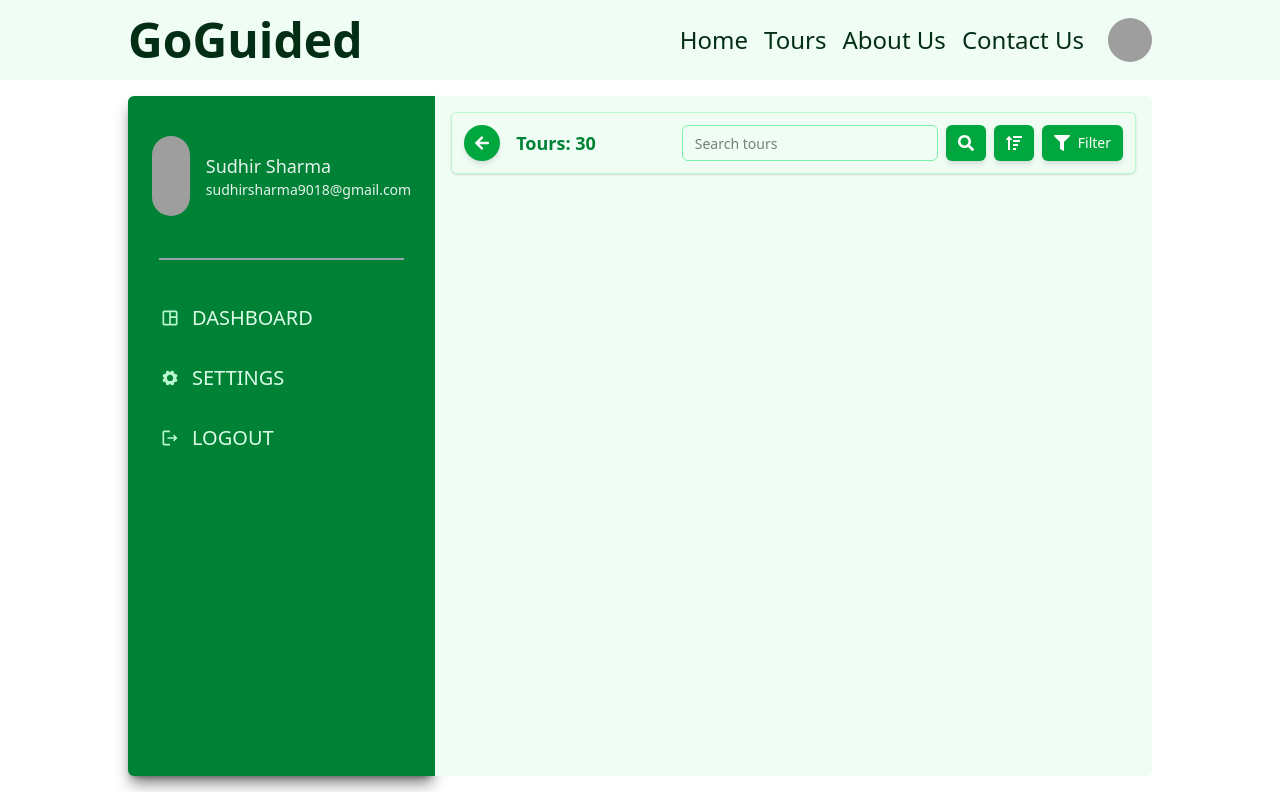
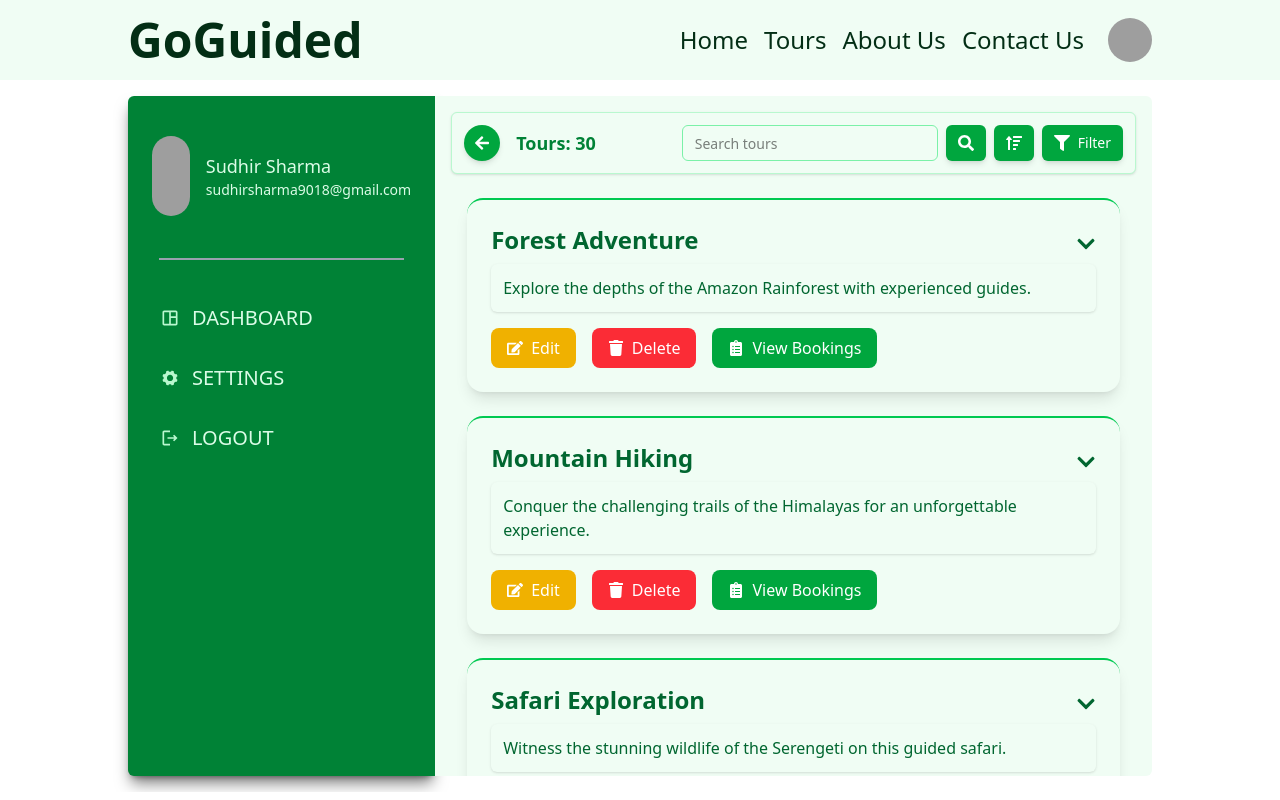
Before and after one commit to amansharma-7/GoGuided, a React (Vite) app in the folder Frontend/: page /admin/tours in a window 1280 px wide. Shown: the top 800 px of the page. Built offline with nearby package versions, Linux system fonts and the light colour scheme; grey boxes are pictures that could not be loaded.

Commit message:
added tour details page

```diff
--- a/Frontend/src/components/career/Careers.jsx
+++ /dev/null
@@ -1,18 +0,0 @@
-import React from "react";
-import Header from "./Header";
-import JobCard from "./JobCard";
-
-function Careers() {
-  return (
-    <section className="px-32 py-6 flex flex-col gap-6 justify-center">
-      <Header />
-      <div className="grid grid-cols-3  p-6 rounded-md">
-        {Array.from({ length: 2 }).map((el, i) => (
-          <JobCard key={i} id="meow" />
-        ))}
-      </div>
-    </section>
-  );
-}
-
-export default Careers;
--- a/Frontend/src/pages/accounts/Profile.jsx
+++ b/Frontend/src/pages/accounts/Profile.jsx
@@ -2,6 +2,8 @@ import { FaCircleUser } from "react-icons/fa6";
 
 const user = {
   name: "Sudhir Sharma",
+  firstName: "Sudhir",
+  lastName: "Sharma",
   email: "sudhirsharma9018@gmail.com",
   photo:
     "https://images.unsplash.com/photo-1529665253569-6d01c0eaf7b6?q=80&w=1985&auto=format&fit=crop&ixlib=rb-4.0.3&ixid=M3wxMjA3fDB8MHxwaG90by1wYWdlfHx8fGVufDB8fHx8fA%3D%3D",
@@ -9,11 +11,15 @@ const user = {
 
 function Profile() {
   return (
-    <div className="flex items-center gap-x-4 p-6 text-white/90 relative">
+    <div className="flex items-center gap-x-4 p-6 text-green-100 relative">
       <div className="relative inline-block cursor-pointer">
-        {user?.photo ? (
+        {user ? (
           <img
-            src={user.photo}
+            src={
+              user?.photo
+                ? user.photo
+                : `https://api.dicebear.com/5.x/initials/svg?seed=${user.firstName}%20${user.lastName}&backgroundColor=f5f5f5&textColor=2e7d32`
+            }
             alt={user.name}
             className="w-20 h-20 object-cover object-center rounded-full transition-transform duration-300 ease-in-out hover:scale-125"
           />
--- a/Frontend/src/pages/accounts/admin/Tours.jsx
+++ b/Frontend/src/pages/accounts/admin/Tours.jsx
@@ -1,5 +1,6 @@
 import { useState } from "react";
 import DashboardHeader from "../../../components/DashboardHeader";
+import ToursList from "./ToursList";
 
 function Tours() {
   const [searchQuery, setSearchQuery] = useState("");
@@ -42,6 +43,8 @@ function Tours() {
           },
         ]}
       />
+
+      <ToursList />
     </div>
   );
 }
--- /dev/null
+++ b/Frontend/src/pages/accounts/admin/ToursList.jsx
@@ -0,0 +1,176 @@
+import React, { useState } from "react";
+import {
+  FaEdit,
+  FaTrash,
+  FaClipboardList,
+  FaChevronDown,
+  FaChevronUp,
+} from "react-icons/fa";
+
+const tours = [
+  {
+    id: 1,
+    name: "Forest Adventure",
+    location: "Amazon Rainforest",
+    duration: "5 days",
+    price: "$500",
+    type: "Adventure",
+    difficulty: "Intermediate",
+    groupSize: "10-15 people",
+    description:
+      "Explore the depths of the Amazon Rainforest with experienced guides.",
+  },
+  {
+    id: 2,
+    name: "Mountain Hiking",
+    location: "Himalayas",
+    duration: "7 days",
+    price: "$800",
+    type: "Hiking",
+    difficulty: "Advanced",
+    groupSize: "5-10 people",
+    description:
+      "Conquer the challenging trails of the Himalayas for an unforgettable experience.",
+  },
+  {
+    id: 3,
+    name: "Safari Exploration",
+    location: "Serengeti",
+    duration: "3 days",
+    price: "$400",
+    type: "Wildlife Safari",
+    difficulty: "Easy",
+    groupSize: "15-20 people",
+    description:
+      "Witness the stunning wildlife of the Serengeti on this guided safari.",
+  },
+];
+
+export default function ToursList() {
+  const [expandedTour, setExpandedTour] = useState(null);
+  const [deleteConfirm, setDeleteConfirm] = useState({
+    show: false,
+    tourId: null,
+  });
+
+  const toggleAccordion = (id) => {
+    setExpandedTour(expandedTour === id ? null : id);
+  };
+
+  const handleDelete = (id) => {
+    setDeleteConfirm({ show: true, tourId: id });
+  };
+
+  const confirmDelete = () => {
+    setDeleteConfirm({ show: false, tourId: null });
+  };
+
+  const cancelDelete = () => {
+    setDeleteConfirm({ show: false, tourId: null });
+  };
+
+  return (
+    <div className="grid grid-cols-1 gap-6 bg-green-50 p-4">
+      {tours.map((tour) => (
+        <div
+          key={tour.id}
+          className="bg-green-50 rounded-2xl shadow-lg p-6 border-t-2 border-green-500"
+        >
+          <div className="flex justify-between items-center">
+            <h2 className="text-2xl font-semibold text-green-800 mb-2">
+              {tour.name}
+            </h2>
+            <button
+              onClick={() => toggleAccordion(tour.id)}
+              className="text-green-800 hover:text-green-600 transition cursor-pointer"
+            >
+              {expandedTour === tour.id ? (
+                <FaChevronUp size={20} />
+              ) : (
+                <FaChevronDown size={20} />
+              )}
+            </button>
+          </div>
+          <p className="text-green-800 bg-green-50 p-3 rounded-md mb-4 shadow-sm">
+            {tour.description}
+          </p>
+          {expandedTour === tour.id && (
+            <div className="grid grid-cols-2 gap-4 p-4 bg-green-50 rounded-md shadow-sm">
+              <p className="text-green-800 font-medium">
+                Location:{" "}
+                <span className="font-normal text-green-700">
+                  {tour.location}
+                </span>
+              </p>
+              <p className="text-green-800 font-medium">
+                Duration:{" "}
+                <span className="font-normal text-green-700">
+                  {tour.duration}
+                </span>
+              </p>
+              <p className="text-green-800 font-medium">
+                Type:{" "}
+                <span className="font-normal text-green-700">{tour.type}</span>
+              </p>
+              <p className="text-green-800 font-medium">
+                Difficulty:{" "}
+                <span className="font-normal text-green-700">
+                  {tour.difficulty}
+                </span>
+              </p>
+              <p className="text-green-800 font-medium">
+                Group Size:{" "}
+                <span className="font-normal text-green-700">
+                  {tour.groupSize}
+                </span>
+              </p>
+              <p className="text-green-800 font-bold">
+                Price:{" "}
+                <span className="font-normal text-green-700">{tour.price}</span>
+              </p>
+            </div>
+          )}
+          <div className="flex gap-4 mt-4">
+            <button className="flex items-center gap-2 px-4 py-2 bg-yellow-500 text-white rounded-lg hover:bg-yellow-600 cursor-pointer">
+              <FaEdit size={16} /> Edit
+            </button>
+            <button
+              onClick={() => handleDelete(tour.id)}
+              disabled={deleteConfirm.show}
+              className="flex items-center gap-2 px-4 py-2 bg-red-500 text-white rounded-lg hover:bg-red-600  cursor-pointer"
+            >
+              <FaTrash size={16} /> Delete
+            </button>
+            <button className="flex items-center gap-2 px-4 py-2 bg-green-600 text-white rounded-lg hover:bg-green-700 cursor-pointer">
+              <FaClipboardList size={16} /> View Bookings
+            </button>
+          </div>
+        </div>
+      ))}
+
+      {deleteConfirm.show && (
+        <div className="fixed inset-0 bg-black/60 bg-opacity-50 flex justify-center items-center">
+          <div className="bg-white p-10 rounded-xl shadow-xl">
+            <p className="mb-6 text-green-800 font-semibold text-lg">
+              Are you sure you want to delete this tour?
+            </p>
+            <div className="flex justify-center gap-6">
+              <button
+                className="px-4 py-2 bg-red-500 text-white rounded-lg hover:bg-red-600 cursor-pointer text-base"
+                onClick={confirmDelete}
+              >
+                Yes
+              </button>
+              <button
+                className="px-4 py-2 bg-gray-300 rounded-lg hover:bg-gray-400 cursor-pointer text-base"
+                onClick={cancelDelete}
+              >
+                No
+              </button>
+            </div>
+          </div>
+        </div>
+      )}
+    </div>
+  );
+}
--- a/Frontend/src/pages/careers/Careers.jsx
+++ b/Frontend/src/pages/careers/Careers.jsx
@@ -1,5 +1,18 @@
+import React from "react";
+import Header from "./Header";
+import JobCard from "./JobCard";
+
 function Careers() {
-  return <div>Careers</div>;
+  return (
+    <section className="px-32 py-6 flex flex-col gap-6 justify-center">
+      <Header />
+      <div className="grid grid-cols-3  p-6 rounded-md">
+        {Array.from({ length: 2 }).map((el, i) => (
+          <JobCard key={i} id="meow" />
+        ))}
+      </div>
+    </section>
+  );
 }
 
 export default Careers;
```
Also changed, not shown: Frontend/src/pages/careers/Header.jsx (renamed from Frontend/src/components/career/Header.jsx), Frontend/src/pages/careers/JobCard.jsx (renamed from Frontend/src/components/career/JobCard.jsx).
